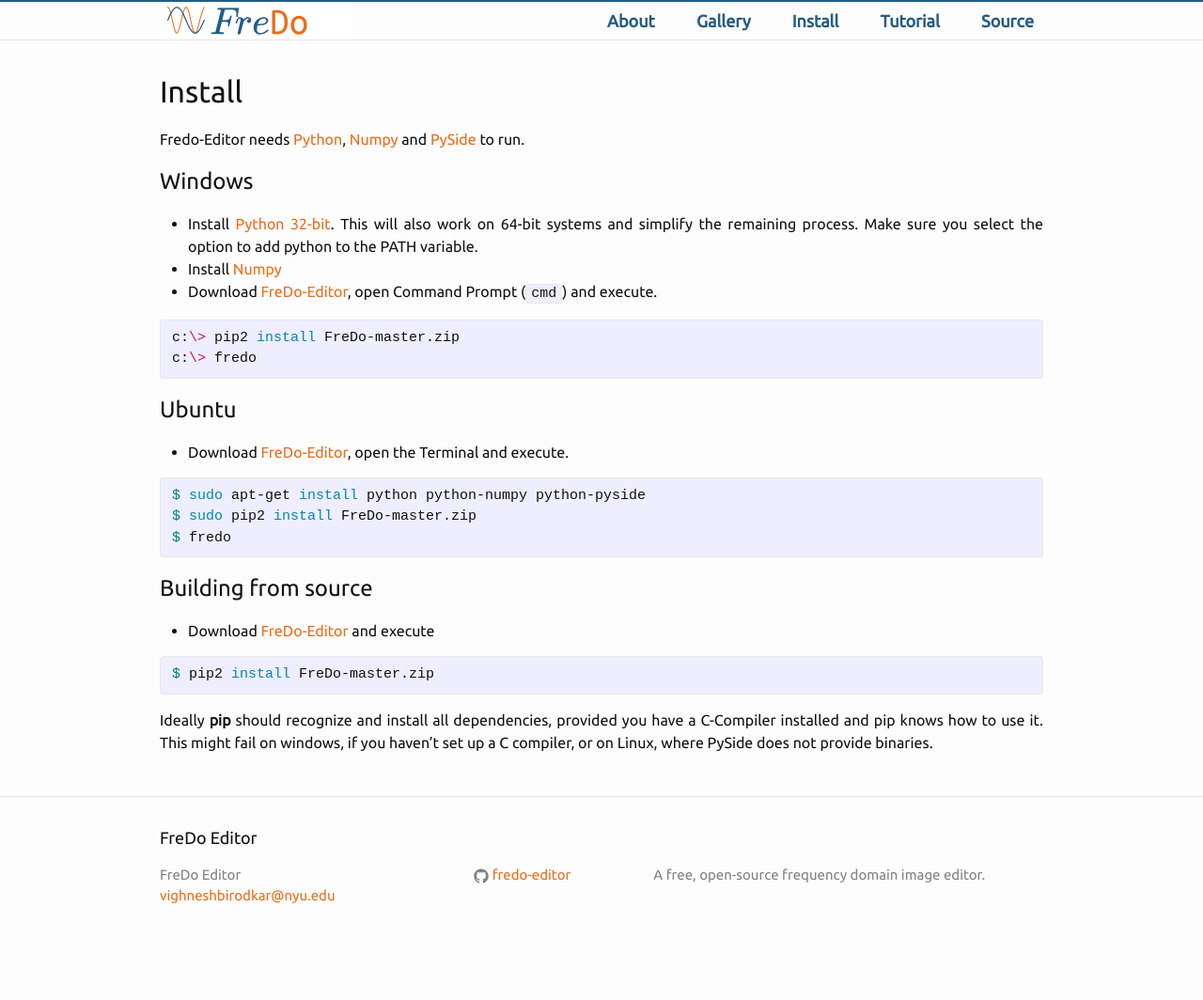
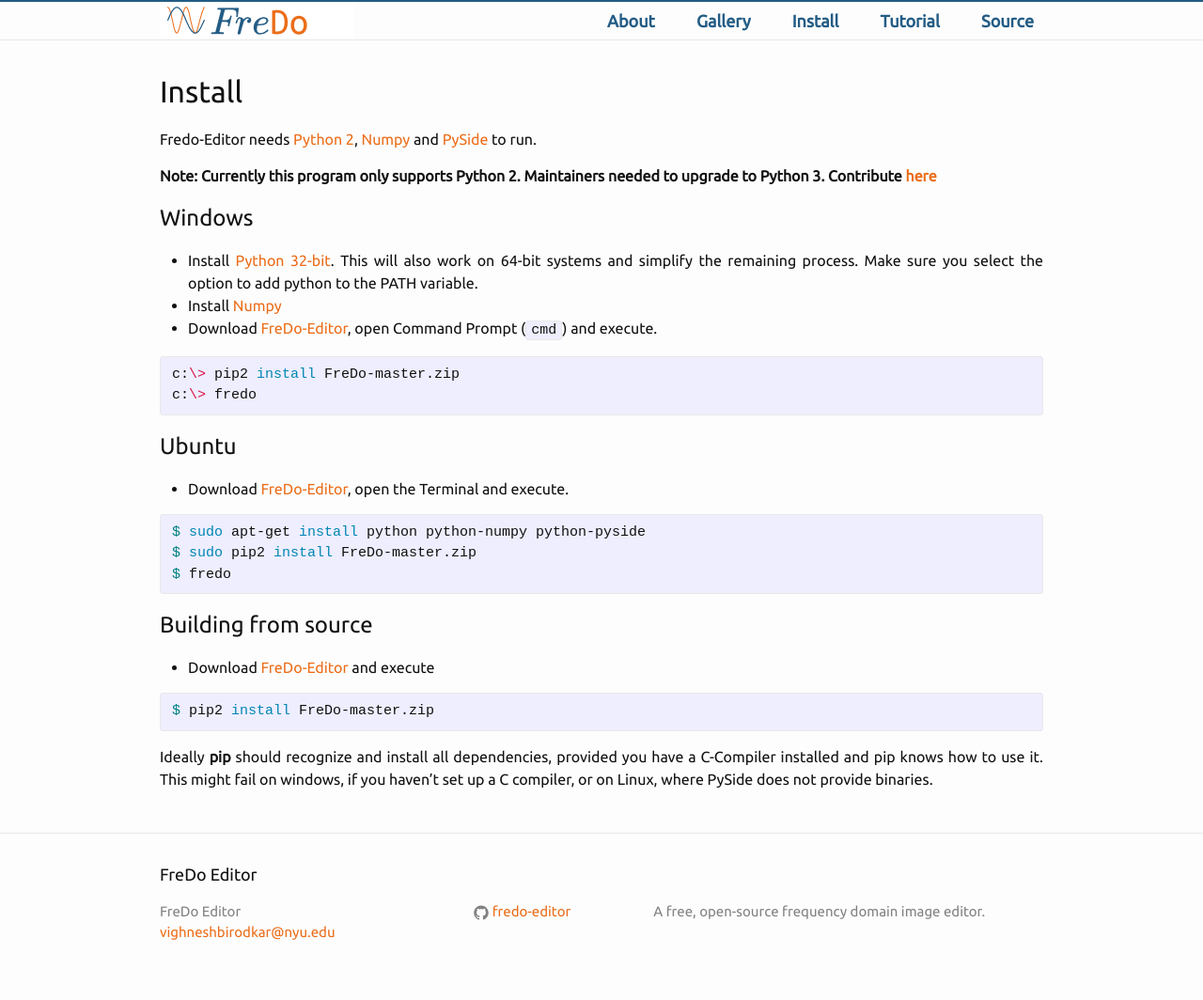
Before and after one commit to fredo-editor/fredo-editor.github.io, a Jekyll site: the page built from install.md, in a window 1280 px wide. Shown: the whole page at 94% size. Built offline with Jekyll 4.4.1, drawn with Linux system fonts in a browser that asks for light colours; before the commit the page ends 1025 px from its top, so only the background shows below that.

Commit message:
Maintainers needed message.

```diff
--- a/install.md
+++ b/install.md
@@ -6,7 +6,9 @@
 ---
 # Install
 
-Fredo-Editor needs [Python](https://www.python.org/), [Numpy](http://www.numpy.org/) and [PySide](http://pyside.readthedocs.org/en/latest/index.html) to run.
+Fredo-Editor needs [Python 2](https://www.python.org/), [Numpy](http://www.numpy.org/) and [PySide](http://pyside.readthedocs.org/en/latest/index.html) to run.
+
+**Note: Currently this program only supports Python 2. Maintainers needed to upgrade to Python 3. Contribute [here](https://github.com/fredo-editor/FreDo)**
 
 ## Windows
 
```
